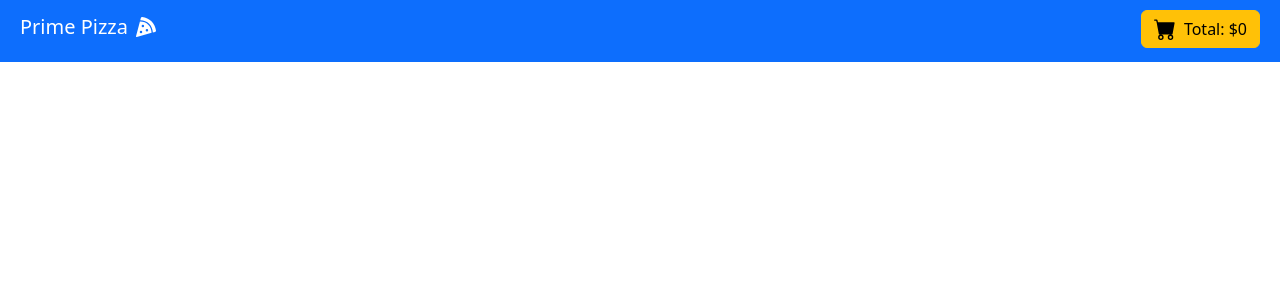
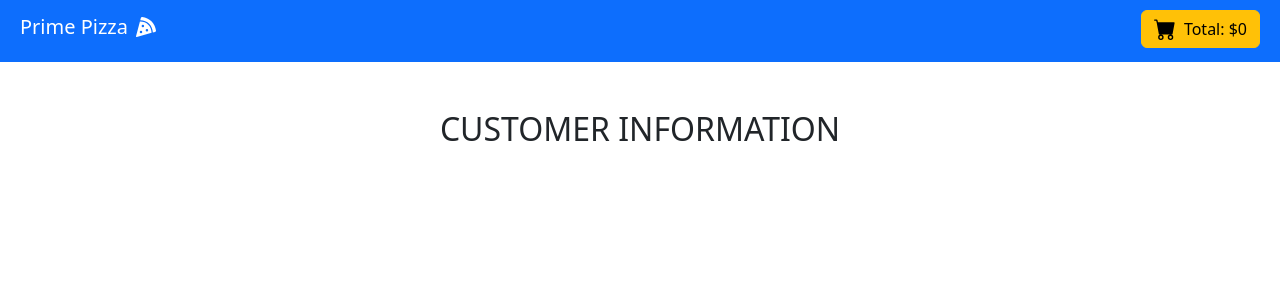
Before and after one commit to Tburnsie10/group-fs-redux-pizza-parlor, a React (Create React App) app: page /customer-info in a window 1280 px wide. Shown: the top 300 px of the page. Built offline with nearby package versions, Linux system fonts and the light colour scheme.

Commit message:
Closes #20
adds placeholder routes for customer info and checkout

```diff
--- a/src/components/App/App.jsx
+++ b/src/components/App/App.jsx
@@ -1,16 +1,24 @@
 import 'bootstrap/dist/css/bootstrap.min.css';
 import Layout from '../Layout/Layout';
-import Home from '../Home/Home';
-import { BrowserRouter, Route } from 'react-router-dom';
+import Home from '../../pages/Home/Home';
+import CustomerInformation from '../../pages/CustomerInformation/CustomerInformation';
+import Checkout from '../../pages/Checkout/Checkout';
+import { BrowserRouter as Router, Route } from 'react-router-dom';
 
 function App() {
   return (
     <Layout>
-      <BrowserRouter>
+      <Router>
         <Route exact path="/">
           <Home />
         </Route>
-      </BrowserRouter>
+        <Route path="/customer-info">
+          <CustomerInformation />
+        </Route>
+        <Route path="/checkout">
+          <Checkout />
+        </Route>
+      </Router>
     </Layout>
   );
 }
--- /dev/null
+++ b/src/pages/Checkout/Checkout.jsx
@@ -0,0 +1,7 @@
+export default function Checkout() {
+  return (
+    <div>
+      <h2>CHECKOUT</h2>
+    </div>
+  );
+}
--- /dev/null
+++ b/src/pages/CustomerInformation/CustomerInformation.jsx
@@ -0,0 +1,7 @@
+export default function CustomerInformation() {
+  return (
+    <div>
+      <h2>CUSTOMER INFORMATION</h2>
+    </div>
+  );
+}
--- a/src/components/Home/Home.jsx
+++ b/src/pages/Home/Home.jsx
@@ -1,4 +1,4 @@
-import PizzaList from "../PizzaList/PizzaList";
+import PizzaList from "../../components/PizzaList/PizzaList";
 
 export default function Home() {
   return (
```
